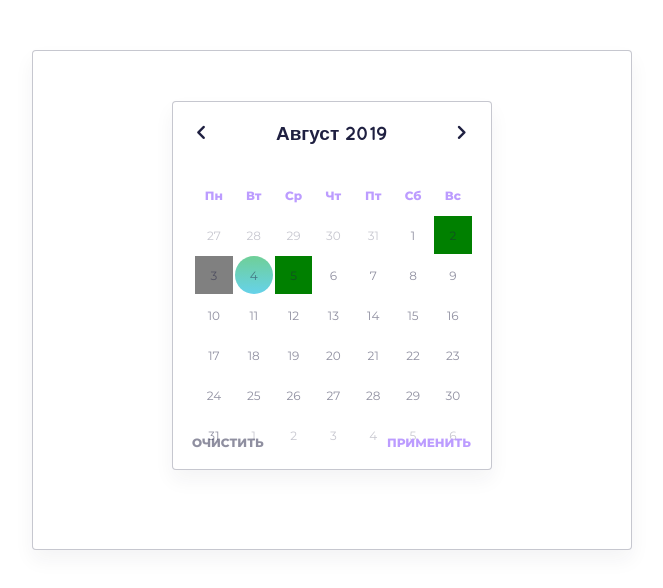
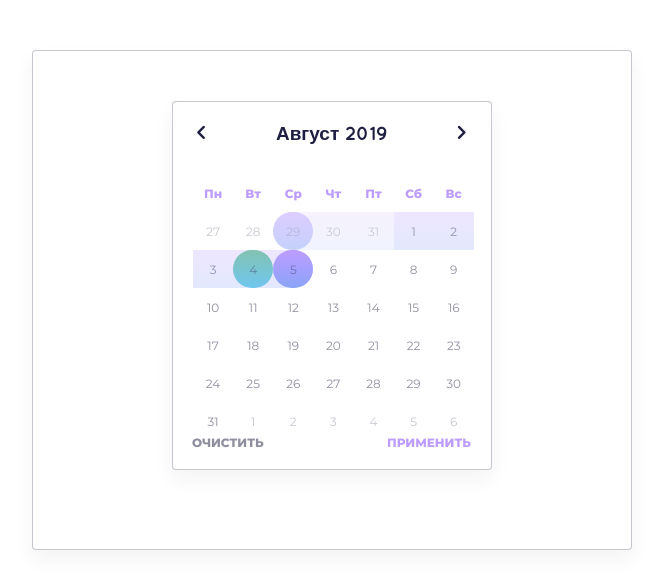
Before and after one commit to fromdafuture/FSDeducation, a plain HTML site: page calendar.html in a window 1280 px wide. Shown: the whole page, without its empty margins (308-971 px from the left). Drawn offline with Linux system fonts and the light colour scheme; files whose address does not match are found by name.

Commit message:
Calender pre events

```diff
--- a/css/calendar.css
+++ b/css/calendar.css
@@ -64,17 +64,18 @@
   padding: 11px 20px 0 20px;
 }
 
-.table-holder::after {
+/* .table-holder::after {
   display: block;
   content: " ";
   clear: both;
-}
+} */
 
 .days-table {
   box-sizing: border-box;
   width: 101%;
   height: 100%;
   text-align: center;
+  border-collapse: collapse;
 }
 
 .th-cell,
@@ -83,15 +84,17 @@
   height: 38px;
   width: 38px;
   cursor: pointer;
+  border: none;
 }
 
 .th-cell {
   font-family: "Montserrat Bold", sans-serif;
   color: #bc9cff;
+  border: none;
 }
 
 .td-cell-grayed {
-  opacity: 0.5;
+  opacity: 0.5 !important;
 }
 
 .td-cell-today {
@@ -99,13 +102,64 @@
   border-radius: 22px;
 }
 
-.td-cell-inside{
-  background-color: gray;
+.td-cell-inside {
+  position: relative;
 }
 
-.td-cell-first{
-  background-color: green;
+.td-cell-inside:after {
+  content: " ";
+  display: block;
+  position: absolute;
+  width: 100%;
+  height: 100%;
+  top: 0;
+  right: 0;
+  background: linear-gradient(180deg, #bc9cff 0%, #8ba4f9 100%);
+  opacity: 0.25 !important;
 }
+
+.td-cell-first {
+  position: relative;
+  background: linear-gradient(180deg, #BC9CFF 0%, #8BA4F9 100%);
+  border-radius:22px;
+  opacity: 1;
+}
+
+.td-cell-first:after {
+  content: " ";
+  display: block;
+  position: absolute;
+  width: 100%;
+  height: 100%;
+  top: 0;
+  right: 0;
+  border-top-left-radius: 22px;
+  border-bottom-left-radius: 22px;
+  background: linear-gradient(180deg, #bc9cff 0%, #8ba4f9 100%);
+  opacity: 0.25;
+}
+
+.td-cell-last {
+  position: relative;
+  background: linear-gradient(180deg, #BC9CFF 0%, #8BA4F9 100%);
+  border-radius:22px;
+  opacity: 1;
+}
+
+.td-cell-last:after {
+  content: " ";
+  display: block;
+  position: absolute;
+  width: 100%;
+  height: 100%;
+  top: 0;
+  left: 0;
+  border-top-right-radius: 22px;
+  border-bottom-right-radius: 22px;
+  background: linear-gradient(180deg, #bc9cff 0%, #8ba4f9 100%);
+  opacity: 0.25;
+}
+
 
 .cal-clear,
 .cal-submit {
--- a/src/calendar.js
+++ b/src/calendar.js
@@ -7,14 +7,19 @@ class DateChooser {
         this.lastDay = curDay;
 
 
+        this.initDivs();
 
-
-        this.redraw();
+        this.render();
     };
 
-    init() {
+    initDivs() {
 
     }
+
+    render() {
+        let curDay = new Date(2019, 7, 8);
+        this.calendarHolder.innerHTML = this.createMonth(curDay);
+    };
 
     createMonth(monthDate) {
         let curMonthName = monthDate.toLocaleString('ru-RU', { month: 'long' });
@@ -30,7 +35,8 @@ class DateChooser {
         <div class="table-holder">
             <table class="days-table">
                 <tr>
-                    <th class="th-cell">Пн</th><th class="th-cell">Вт</th>
+                    <th class="th-cell">Пн</th>
+                    <th class="th-cell">Вт</th>
                     <th class="th-cell">Ср</th>
                     <th class="th-cell">Чт</th>
                     <th class="th-cell">Пт</th>
@@ -55,10 +61,7 @@ class DateChooser {
         return date.getDate();
     };
 
-    redraw() {
-        let curDay = new Date(2019, 7, 8);
-        this.calendarHolder.innerHTML = this.createMonth(curDay);
-    };
+
 }
 
 
@@ -74,7 +77,7 @@ window.onload = function () {
 
 class DatesGenerator {
     constructor(theDate) {
-        this.firstDate = new Date(2020, 7, 2);
+        this.firstDate = new Date(2020, 6, 29);
         this.lastDate = new Date(2020, 7, 5);
         this.days = [];
         this.genDays(theDate);
@@ -119,10 +122,11 @@ class DatesGenerator {
             return 0;
         if (date > this.firstDate && date < this.lastDate)
             return 3;
-        if (date.getFullYear == this.firstDate.getFullYear && date.getMonth == this.firstDate.getMonth && date.getDate == this.firstDate.getDate)
+        if (checkIfSameDay(date, this.lastDate))
+            return 2;
+        if (checkIfSameDay(date, this.firstDate))
             return 1;
-        if (date.getFullYear == this.lastDate.getFullYear && date.getMonth == this.lastDate.getMonth && date.getDate == this.lastDate.getDate)
-            return 2;
+
     }
 
     render() {
@@ -132,10 +136,8 @@ class DatesGenerator {
             str += "<tr>";
             for (let j = 0; j < 7; j++) {
                 let aDay = this.days[d];
-                str += '<td  class="td-cell ';
+                str += '<td class="td-cell';
 
-                if (!aDay.isInMonth)
-                    str += " td-cell-grayed";
                 if (aDay.isCurrentDay)
                     str += " td-cell-today";
                 if (aDay.isInPeriod == 1)
@@ -144,7 +146,8 @@ class DatesGenerator {
                     str += " td-cell-last";
                 if (aDay.isInPeriod == 3)
                     str += " td-cell-inside";
-
+                if (!aDay.isInMonth)
+                    str += " td-cell-grayed";
                 str += '">'
                 str += aDay.dayString;
                 str += "</td>"
@@ -167,18 +170,21 @@ class Day {
     }
 
     get isCurrentDay() {
-        const today = new Date()
-        return this.date.getDate() == today.getDate() &&
-            this.date.getMonth() == today.getMonth() &&
-            this.date.getFullYear() == today.getFullYear()
+        const today = new Date();
+        return checkIfSameDay(this.date, today);
     }
 
     get dayString() {
         return this.date.getDate().toString();
     }
+
     toString() {
         return this.isCurrentDay ?
             this.isInMonth ? `<b><u> ${this.date.getDate()} </u> </b>` : this.date.getDate() :
             this.isInMonth ? `<b> ${this.date.getDate()} </b>` : this.date.getDate();
     }
 }
+
+let checkIfSameDay = function (day1, day2) {
+    return day1.getFullYear() == day2.getFullYear() && day1.getMonth() == day2.getMonth() && day1.getDate() == day2.getDate();
+}
```
